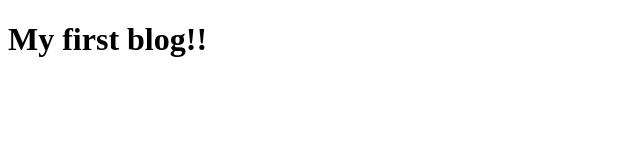
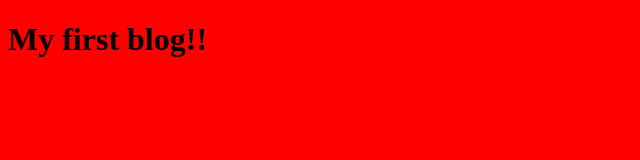
Before and after one commit to lexguy/JustBlog, a website: page views/index.html in a window 1280 px wide. Shown: the whole page, without its empty margins (0-640 px from the left). Drawn offline with Linux system fonts and the light colour scheme.

Commit message:
静态文件托管

```diff
--- /dev/null
+++ b/public/main.css
@@ -0,0 +1,4 @@
+
+body {
+    background: red;
+}
--- a/views/index.html
+++ b/views/index.html
@@ -3,6 +3,8 @@
 <head>
     <meta charset="UTF-8">
     <title>My first blog's title</title>
+    <!--    <link rel="stylesheet" href="/main.css" />-->
+    <link rel="stylesheet" type="text/css" href="/public/main.css" />
 </head>
 <body>
 <h1>My first blog!!</h1>
```
Also changed, not shown: app.js (+24 -0 lines).
